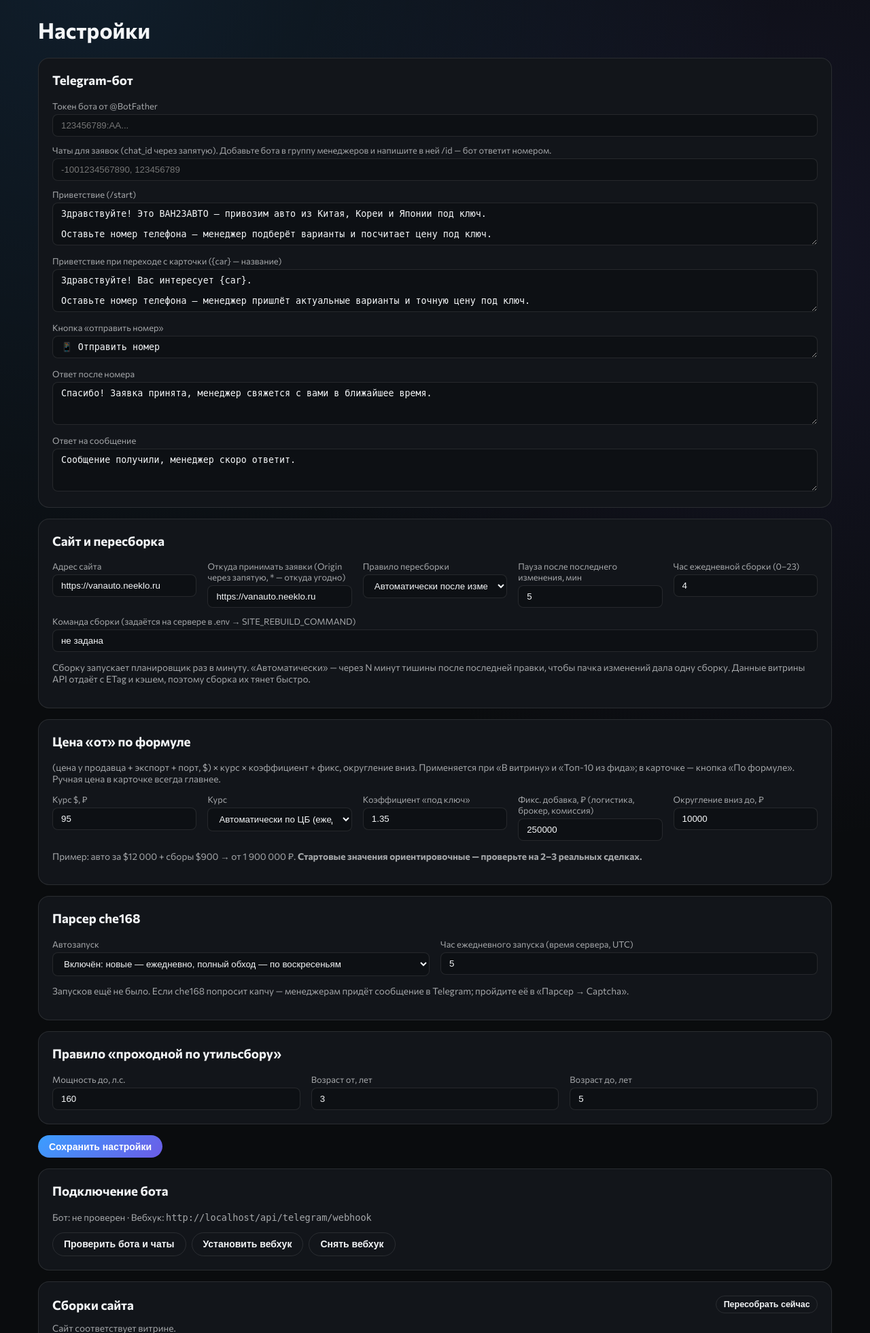
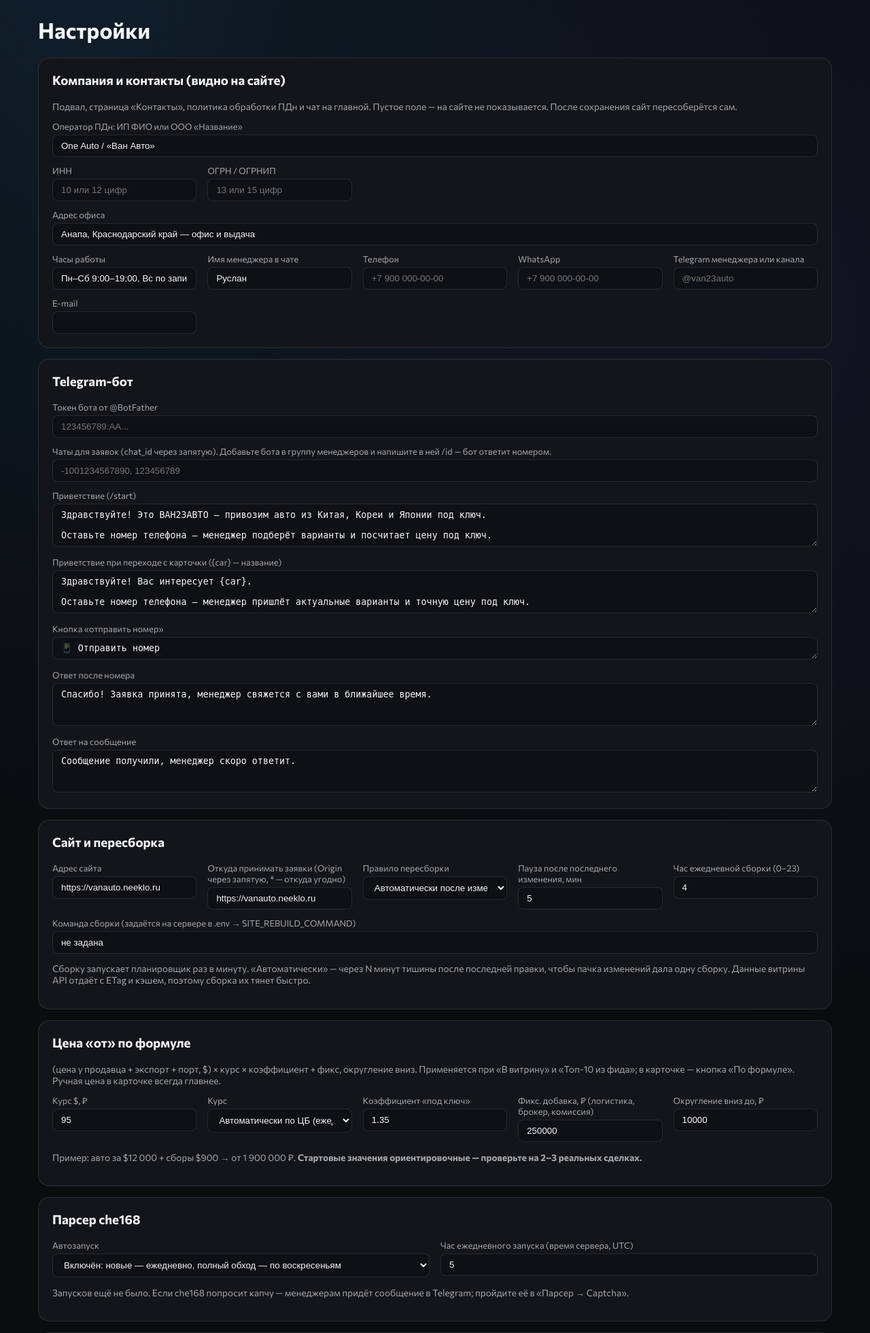
Before and after one commit to letoceiling-coder/van2kauto, a Laravel app: page /che168/settings in a window 1280 px wide. Shown: the part 61-2022 px from the top of the page at 68% size. Run offline with Laravel 12, Linux system fonts and the light colour scheme; a user stored in the database is signed in; data comes from the database, SQL or seed files in the repository; data that the repository does not hold is empty; some libraries are stand-ins or nearby versions.

Commit message:
Компания и контакты в настройках админки → API витрины → сайт; пересборка при смене данных для сайта
Co-Authored-By: Claude Opus 5.5 <noreply@anthropic.com>

```diff
--- a/app/Http/Controllers/Admin/SettingsAdminController.php
+++ b/app/Http/Controllers/Admin/SettingsAdminController.php
@@ -68,7 +68,27 @@ class SettingsAdminController extends Controller
             'parser_daily_hour' => ['nullable', 'integer', 'min:0', 'max:23'],
             'utilization_min_age' => ['nullable', 'integer', 'min:0', 'max:30'],
             'utilization_max_age' => ['nullable', 'integer', 'min:0', 'max:30'],
-        ], ['tg_bot_token.regex' => 'Токен выглядит как 123456789:AA... — скопируйте его из @BotFather']);
+            'company_legal' => ['nullable', 'string', 'max:255'],
+            'company_inn' => ['nullable', 'regex:/^(\d{10}|\d{12})$/'],
+            'company_ogrn' => ['nullable', 'regex:/^(\d{13}|\d{15})$/'],
+            'company_address' => ['nullable', 'string', 'max:255'],
+            'company_hours' => ['nullable', 'string', 'max:120'],
+            'company_manager' => ['nullable', 'string', 'max:60'],
+            'company_phone' => ['nullable', 'string', 'max:30', 'regex:/^\+?[\d\s()\-]{10,20}$/'],
+            'company_email' => ['nullable', 'email', 'max:120'],
+            'company_telegram' => ['nullable', 'string', 'max:64', 'regex:/^@?[A-Za-z0-9_]{4,32}$/'],
+            'company_whatsapp' => ['nullable', 'string', 'max:30', 'regex:/^\+?[\d\s()\-]{10,20}$/'],
+        ], [
+            'tg_bot_token.regex' => 'Токен выглядит как 123456789:AA... — скопируйте его из @BotFather',
+            'company_inn.regex' => 'ИНН — 10 цифр (ООО) или 12 цифр (ИП)',
+            'company_ogrn.regex' => 'ОГРН — 13 цифр (ООО) или ОГРНИП — 15 цифр',
+            'company_phone.regex' => 'Телефон в формате +7 900 000-00-00',
+            'company_whatsapp.regex' => 'Номер WhatsApp в формате +7 900 000-00-00',
+            'company_telegram.regex' => 'Имя в Telegram без ссылки, например @van23auto',
+        ]);
+        if (isset($data['company_telegram'])) {
+            $data['company_telegram'] = ltrim($data['company_telegram'], '@');
+        }
 
         // Пустое поле токена = «не менять» (токен в форму не выводим).
         if (empty($data['tg_bot_token'])) {
@@ -76,7 +96,15 @@ class SettingsAdminController extends Controller
         } else {
             Settings::set('tg_bot_username', '');
         }
+        $before = array_map(fn ($k) => (string) Settings::get($k, ''), array_combine(Settings::SITE_KEYS, Settings::SITE_KEYS));
         Settings::setMany(array_map(fn ($v) => $v === null ? '' : (string) $v, $data));
+        // Контакты, реквизиты и правило «проходной» видны на сайте — после их смены сайт пересоберётся по правилу.
+        foreach (Settings::SITE_KEYS as $k) {
+            if (array_key_exists($k, $data) && (string) Settings::get($k, '') !== $before[$k]) {
+                Settings::bumpShowcaseVersion();
+                break;
+            }
+        }
 
         return back()->with('ok', 'Настройки сохранены');
     }
--- a/app/Http/Controllers/Api/V1/ShowcaseController.php
+++ b/app/Http/Controllers/Api/V1/ShowcaseController.php
@@ -43,6 +43,7 @@ class ShowcaseController extends Controller
                     'min_age' => Settings::int('utilization_min_age', 3),
                     'max_age' => Settings::int('utilization_max_age', 5),
                 ],
+                'company' => Settings::company(),
             ]];
         });
 
--- a/app/Support/Settings.php
+++ b/app/Support/Settings.php
@@ -48,7 +48,32 @@ class Settings
         'utilization_max_hp' => '160',
         'utilization_min_age' => '3',
         'utilization_max_age' => '5',
+        // Компания и контакты — выводятся на сайте (подвал, «Контакты», политика ПДн, чат).
+        'company_legal' => 'One Auto / «Ван Авто»',
+        'company_inn' => '',
+        'company_ogrn' => '',
+        'company_address' => 'Анапа, Краснодарский край — офис и выдача',
+        'company_hours' => 'Пн–Сб 9:00–19:00, Вс по записи',
+        'company_manager' => 'Руслан',
+        'company_phone' => '',
+        'company_email' => '',
+        'company_telegram' => '',
+        'company_whatsapp' => '',
     ];
+
+    /** Ключи, которые попадают на сайт: их изменение требует пересборки. */
+    public const SITE_KEYS = ['utilization_max_hp', 'utilization_min_age', 'utilization_max_age', 'company_legal', 'company_inn', 'company_ogrn', 'company_address', 'company_hours', 'company_manager', 'company_phone', 'company_email', 'company_telegram', 'company_whatsapp'];
+
+    /** Контакты и реквизиты для сайта. */
+    public static function company(): array
+    {
+        $out = [];
+        foreach (['legal', 'inn', 'ogrn', 'address', 'hours', 'manager', 'phone', 'email', 'telegram', 'whatsapp'] as $k) {
+            $out[$k] = (string) self::get('company_'.$k, '');
+        }
+
+        return $out;
+    }
 
     public static function get(string $key, ?string $default = null): ?string
     {
--- a/resources/views/admin/settings.blade.php
+++ b/resources/views/admin/settings.blade.php
@@ -6,6 +6,23 @@
 <form method="post" action="{{ route('admin.settings.update') }}">
 @csrf @method('PUT')
 <div class="card">
+    <h3 style="margin-top:0">Компания и контакты (видно на сайте)</h3>
+    <p class="muted">Подвал, страница «Контакты», политика обработки ПДн и чат на главной. Пустое поле — на сайте не показывается. После сохранения сайт пересоберётся сам.</p>
+    <div class="form-grid">
+        <div class="wide"><label>Оператор ПДн: ИП ФИО или ООО «Название»</label><input name="company_legal" value="{{ $s('company_legal') }}" placeholder="ИП Иванов Иван Иванович"></div>
+        <div><label>ИНН</label><input name="company_inn" value="{{ $s('company_inn') }}" inputmode="numeric" placeholder="10 или 12 цифр"></div>
+        <div><label>ОГРН / ОГРНИП</label><input name="company_ogrn" value="{{ $s('company_ogrn') }}" inputmode="numeric" placeholder="13 или 15 цифр"></div>
+        <div class="wide"><label>Адрес офиса</label><input name="company_address" value="{{ $s('company_address') }}"></div>
+        <div><label>Часы работы</label><input name="company_hours" value="{{ $s('company_hours') }}"></div>
+        <div><label>Имя менеджера в чате</label><input name="company_manager" value="{{ $s('company_manager') }}"></div>
+        <div><label>Телефон</label><input name="company_phone" value="{{ $s('company_phone') }}" inputmode="tel" placeholder="+7 900 000-00-00"></div>
+        <div><label>WhatsApp</label><input name="company_whatsapp" value="{{ $s('company_whatsapp') }}" inputmode="tel" placeholder="+7 900 000-00-00"></div>
+        <div><label>Telegram менеджера или канала</label><input name="company_telegram" value="{{ $s('company_telegram') }}" placeholder="@van23auto"></div>
+        <div><label>E-mail</label><input name="company_email" value="{{ $s('company_email') }}" inputmode="email"></div>
+    </div>
+</div>
+
+<div class="card" style="margin-top:1rem">
     <h3 style="margin-top:0">Telegram-бот</h3>
     <div class="form-grid">
         <div class="wide">
```
Also changed, not shown: tests/Feature/CompanySettingsTest.php (added, +51 -0 lines).
